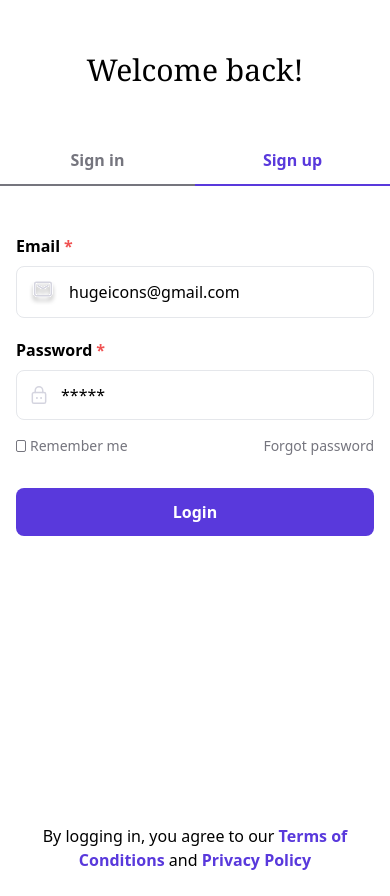
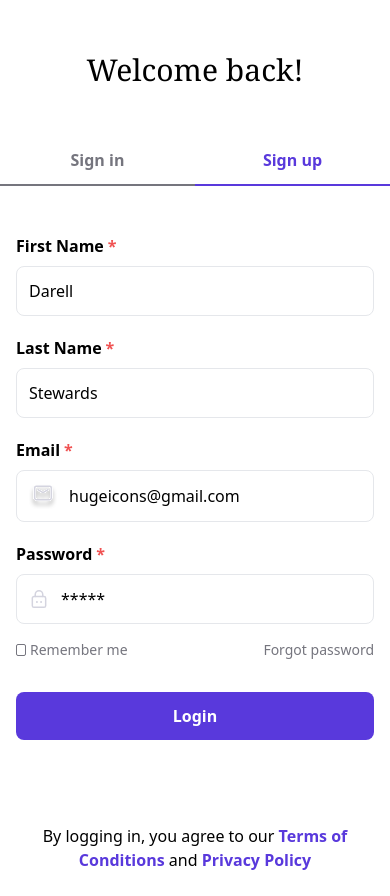
Before and after one commit to femnixx/mode-ui, a React (Vite) app in the folder mode-ui/: page /Login in a window 390 px wide. Both pictures are taken after a click on the element "Sign up". Built offline with nearby package versions, Linux system fonts and the light colour scheme.

Commit message:
Made sign in and sign up pages different for mobile

```diff
--- a/mode-ui/src/pages/Login.jsx
+++ b/mode-ui/src/pages/Login.jsx
@@ -34,8 +34,68 @@ const Login = () => {
             <p>Sign up</p>
           </div>
         </div>
-        <div className="mx-4">
+
+        {/* Sign in */}
+        <div className={`mx-4 ${active === "signIn" ? "block" : "hidden"}`}>
           <div className="mt-12 gap-y-5 flex flex-col">
+            <div className="gap-y-2">
+              <div className="flex gap-x-1">
+                <p className="font-semibold">Email</p>
+                <p className="font-semibold text-red-500">*</p>
+              </div>
+              <div className="flex p-3 gap-x-3 items-center border-1 rounded-lg border-[#E5E7EB] mt-2">
+                <img src={Mailwhite} alt="mailwhite" />
+                <p>hugeicons@gmail.com</p>
+              </div>
+            </div>
+            <div className="gap-y-2">
+              <div className="flex gap-x-1">
+                <p className="font-semibold">Password</p>
+                <p className="font-semibold text-red-500">*</p>
+              </div>
+              <div className="flex items-center p-3 gap-x-3 border-1 border-[#E5E7EB] rounded-lg mt-2">
+                <img src={Lockwhite} alt="" />
+                <p>*****</p>
+              </div>
+            </div>
+          </div>
+          <div className="flex justify-between pt-4 items-center text-[#75757E]">
+            <div className="flex gap-x-1">
+              <button className="border-[0.5px] border-[#75757E] px-1 my-1 rounded-xs sm:my-[6px]"></button>
+              <p className="text-sm sm:text-base">Remember me</p>
+            </div>
+            <p className="text-sm hover:underline hover:cursor-pointer sm:text-base">
+              Forgot password
+            </p>
+          </div>
+          <div className="max-sm:block sm:flex w-full sm:justify-center sm:text-lg">
+            <p className="mt-8 text-center py-3 bg-[#5939DC] text-white font-semibold rounded-lg sm:px-40">
+              Login
+            </p>
+          </div>
+        </div>
+
+        {/* Sign up */}
+        <div className={`mx-4 ${active === "signUp" ? "block" : "hidden"}`}>
+          <div className="mt-12 gap-y-5 flex flex-col">
+            <div className="gap-y-2">
+              <div className="flex gap-x-1">
+                <p className="font-semibold">First Name</p>
+                <p className="font-semibold text-red-500">*</p>
+              </div>
+              <div className="flex p-3 gap-x-3 items-center border-1 rounded-lg border-[#E5E7EB] mt-2">
+                <p>Darell</p>
+              </div>
+            </div>
+            <div className="gap-y-2">
+              <div className="flex gap-x-1">
+                <p className="font-semibold">Last Name</p>
+                <p className="font-semibold text-red-500">*</p>
+              </div>
+              <div className="flex p-3 gap-x-3 items-center border-1 rounded-lg border-[#E5E7EB] mt-2">
+                <p>Stewards</p>
+              </div>
+            </div>
             <div className="gap-y-2">
               <div className="flex gap-x-1">
                 <p className="font-semibold">Email</p>
```
